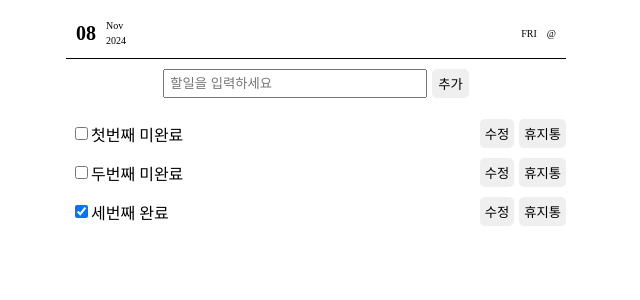
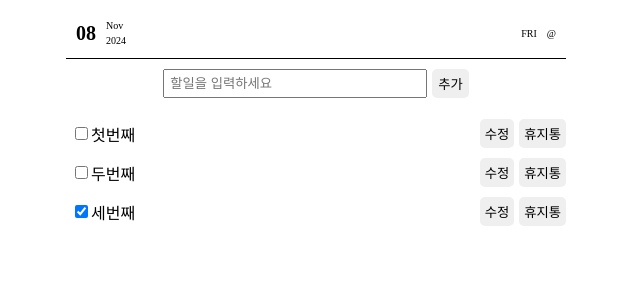
Before and after one commit to uno1547/react-ToDo, a React (Create React App) app: page / in a window 1280 px wide. Shown: the top 300 px of the page, without its empty margins (324-964 px from the left). Built offline with nearby package versions, Linux system fonts and the light colour scheme.

Commit message:
add handler for ToDo component

```diff
--- a/src/components/ToDo.js
+++ b/src/components/ToDo.js
@@ -11,8 +11,8 @@ function ToDo({ text, isDone }) {
   // }, [isDone])
   // console.log(`${text}의 props의 isDone`, isDone);
   // console.log(`${text}의 state`, done);
-  const clickHandler = (evt) => {
-    console.log('clicked!!');
+  const handler = (evt) => {
+    console.log('evt!!');
     setDone(!done)
     // console.log(evt.currentTarget)
     // setDone(!done)
@@ -24,9 +24,9 @@ function ToDo({ text, isDone }) {
   }
   return (
     <>
-      <li className = {style.todo} onClick={clickHandler}>
-        <input type = "checkbox" checked = {done} readOnly></input>
-        <span>{text} {done ? "완료" : "미완료"}</span>
+      <li className = {style.todo}>
+        <input type = "checkbox" checked = {done} onChange = {handler}></input>
+        <span onClick={handler}>{text}</span>
         <div>
           <button>수정</button>
           <button>휴지통</button>
```
